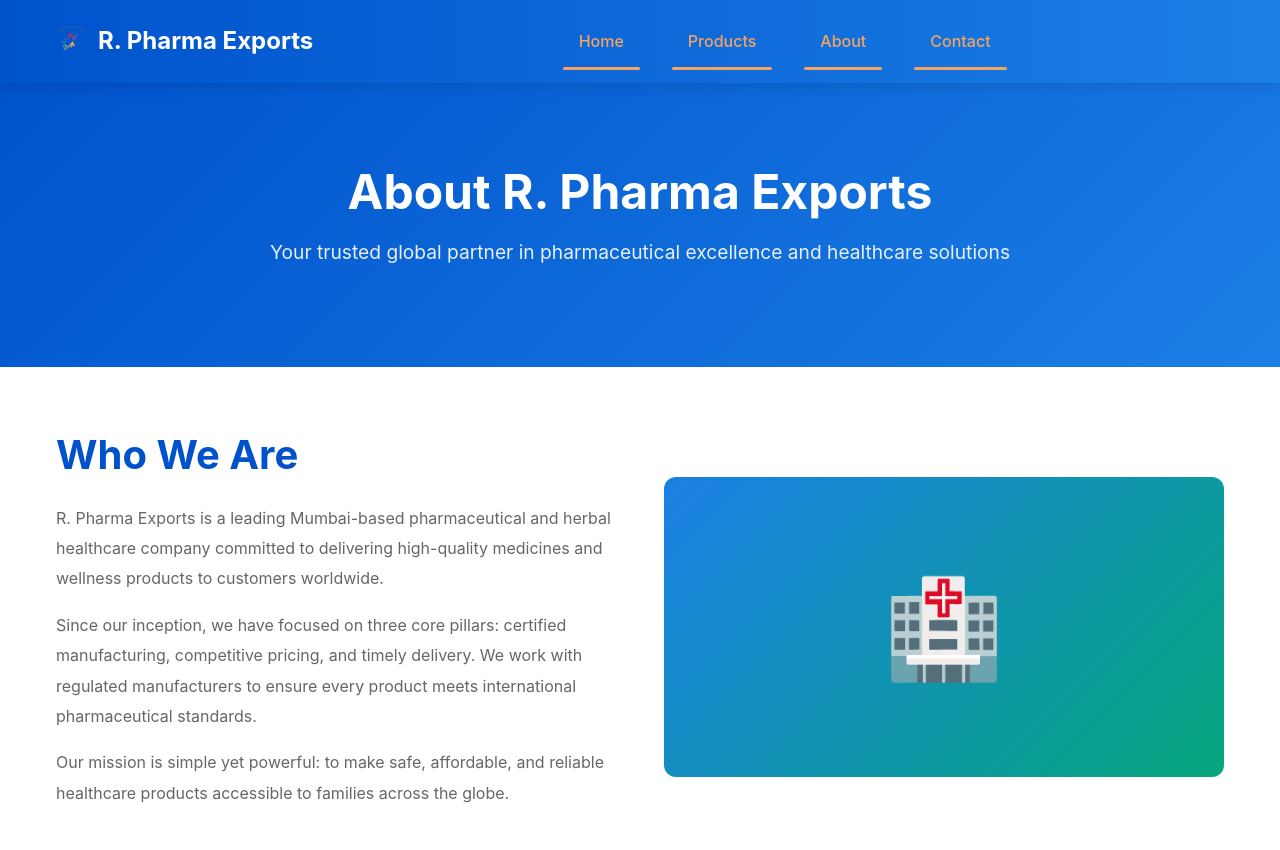
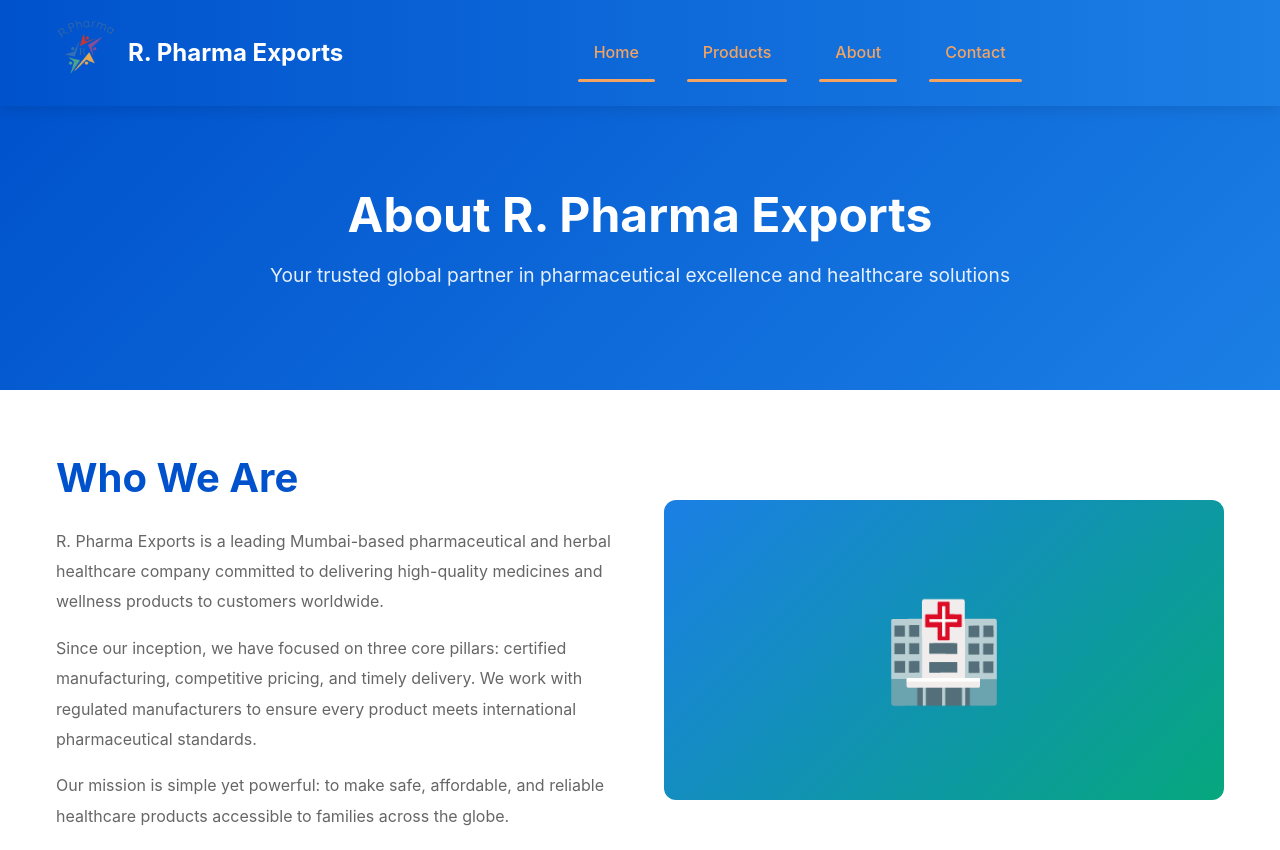
Before and after one commit to PG-UI-2/rpharma, a plain HTML site: page about/index.html in a window 1280 px wide. Shown: the top 850 px of the page. Drawn offline with Linux system fonts and the light colour scheme; files whose address does not match are found by name.

Commit message:
Enlarged Logo

```diff
--- a/about/index.html
+++ b/about/index.html
@@ -217,7 +217,7 @@
             <div class="nav-wrapper">
                 <div class="logo">
                     <a href="../index.html" class="logo-link">
-                        <span class="logo-icon"><img src=../logo.png width="30" height="30" class="d-inline-block align-text-top"></span>
+                        <span class="logo-icon"><img src=../logo.png width="60" height="60" class="d-inline-block align-text-top"></span>
                         <span class="logo-text">R. Pharma Exports</span>
                     </a>
                 </div>
```
Also changed, not shown: contact/index.html (+1 -1 lines), index.html (+1 -1 lines), products/index.html (+1 -1 lines), products/product-detail.html (+1 -1 lines).
